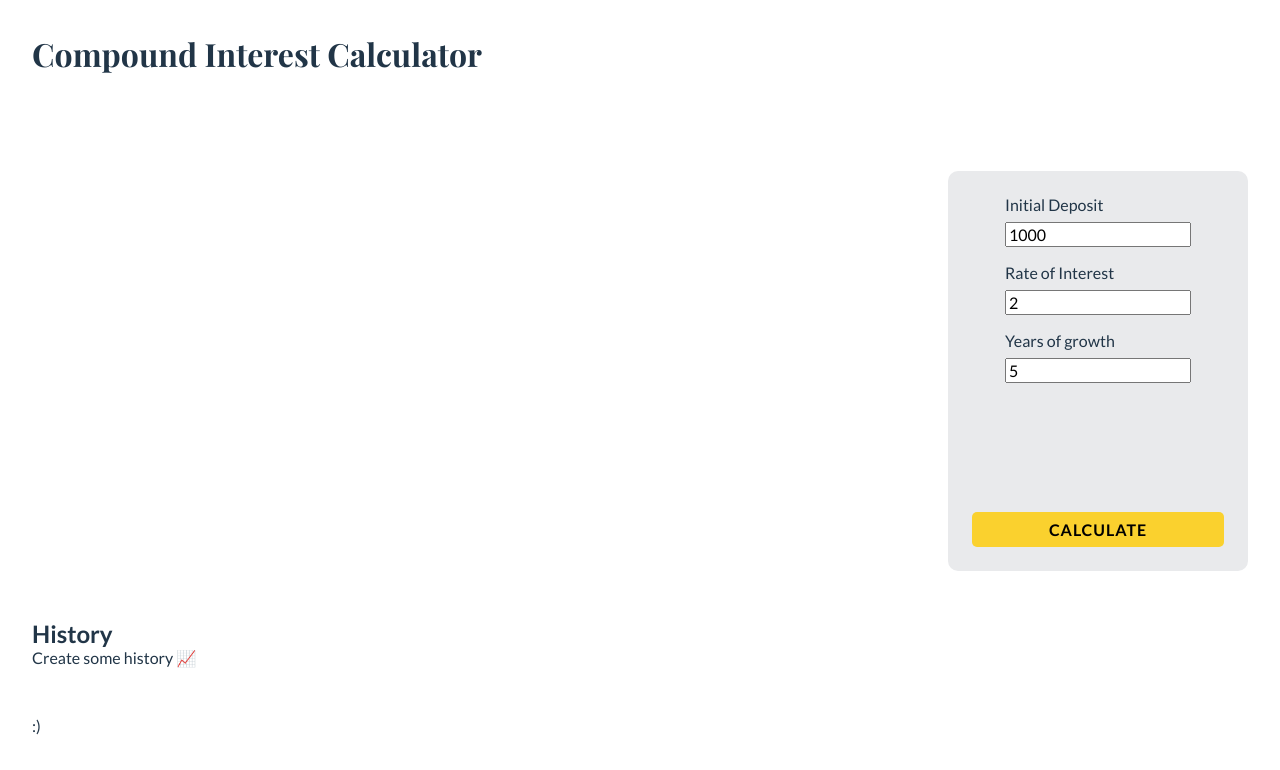
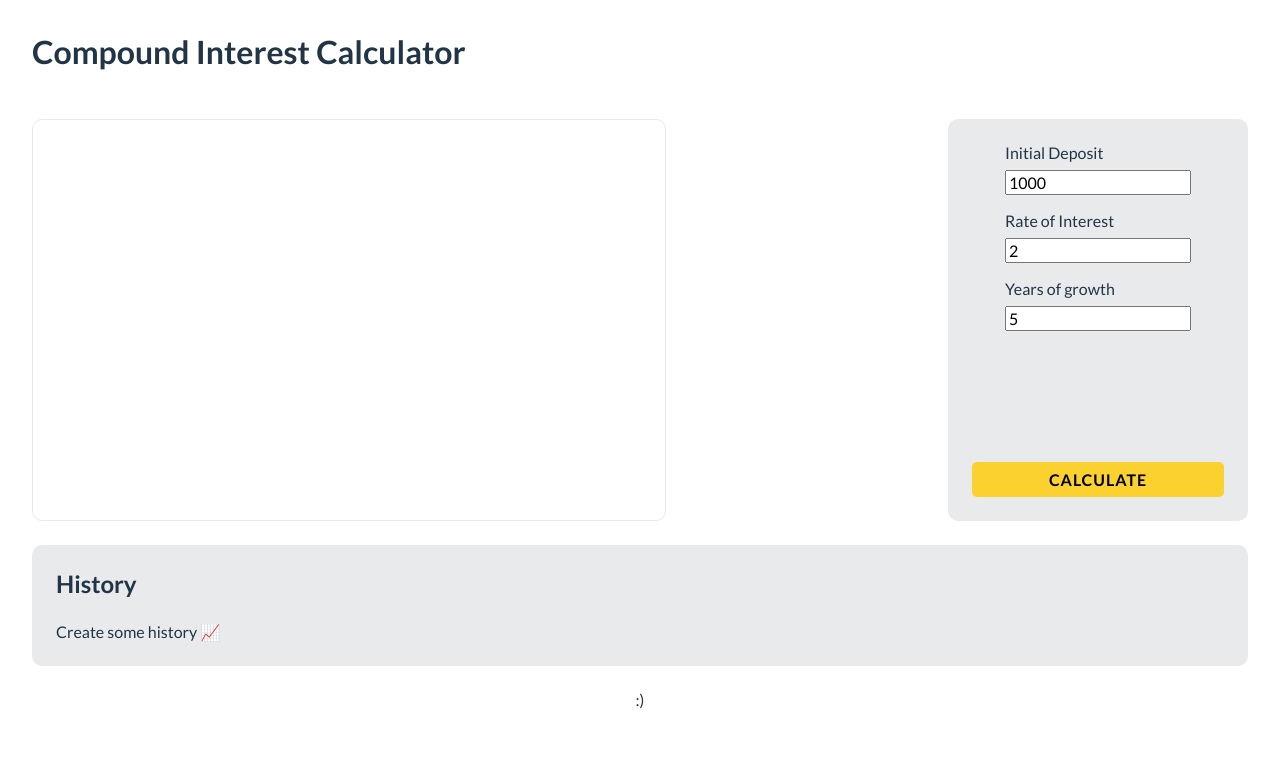
Before and after one commit to vimode/compound-interest-calculator, a React (Vite) app: page / in a window 1280 px wide. Shown: the top 770 px of the page. Built offline with nearby package versions, Linux system fonts and the light colour scheme.

Commit message:
Update styling

```diff
--- a/src/App.css
+++ b/src/App.css
@@ -32,7 +32,7 @@
   display:grid;
   width: 100%;
   max-width: 1280px;
-  row-gap: var(--space-12);
+  row-gap: var(--space-6);
   column-gap: var(--space-4);
   padding: var(--space-8);
   grid-template-areas:
@@ -46,6 +46,10 @@
 /* HEADER */
   .header {
     grid-area: title ;
+  }
+
+  .header h1 {
+    font-size: var(--text-2xl);
     font-family: 'Playfair Display';
   }
 
@@ -98,7 +102,10 @@
 .chart_wrapper {
   grid-area: chart;
   width: 100%;
+  border: 1px solid var(--color-white);
+  border-radius: 10px;
 }
+
 
 /* INPUTFORM */
 .inputForm_wrapper {
@@ -141,16 +148,25 @@
 .history_wrapper {
   grid-area: history;
   width: 100%;
+  background-color: var(--color-white);
+  padding: var(--space-6);
+  border-radius: 10px;
 }
 
-hr {
-  opacity : var(--opacity-25);
+.history_wrapper h2 {
+  margin-bottom: var(--space-6);
 }
 
 .historyItems_wrapper {
   display:flex;
   justify-content: space-between;
   padding:var(--space-8);
+  font-weight: bold;
+  border-radius: 10px;
+}
+
+.historyItems_wrapper.active {
+  background-color: white;
 }
 
 /* FOOTER */
@@ -158,6 +174,7 @@ hr {
 
 footer {
   grid-area: footer;
+  text-align: center;
 }
 
 /* Responsive */
```
